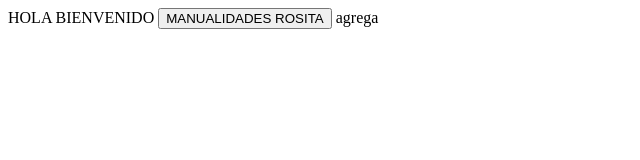
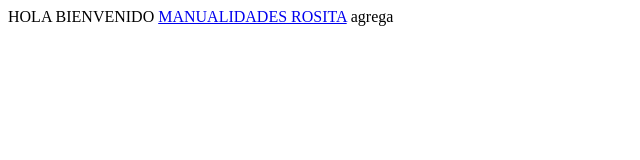
Before and after one commit to obed-tc/MiPortafolioWeb, a plain HTML site: page index.html in a window 1280 px wide. Shown: the whole page, without its empty margins (0-640 px from the left). Drawn offline with Linux system fonts and the light colour scheme.

Commit message:
seagrego

```diff
--- a/index.html
+++ b/index.html
@@ -4,7 +4,7 @@
     </head>
     <body>
         HOLA BIENVENIDO
-        <button href="./manualiadesrosita">MANUALIDADES ROSITA</button>
+        <a href="./htmls/manualidadesrosita.html">MANUALIDADES ROSITA</a>
         agrega
     </body>
 </html>
```
